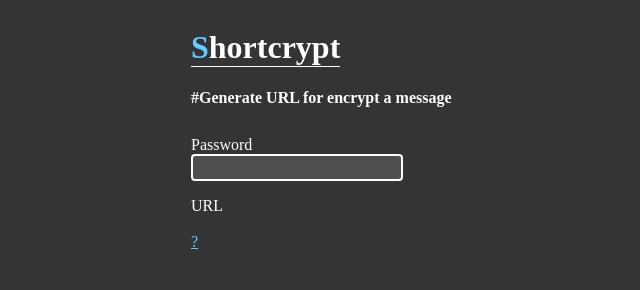
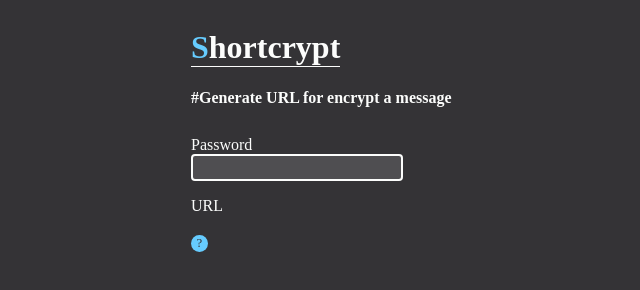
Before and after one commit to utubo/shortcrypt, a plain HTML site: page index.html in a window 1280 px wide. Shown: the full height of the page, 249-889 px from the left. Drawn offline with Linux system fonts and the light colour scheme.

Commit message:
fix link style

```diff
--- a/style.css
+++ b/style.css
@@ -99,3 +99,17 @@
   outline: none;
   padding: 8px 20px;
 }
+
+.to-github {
+  background: var(--blue);
+  border-radius: 50%;
+  color: var(--bg);
+  display: inline-block;
+  font-size: .8em;
+  height: 1em;
+  line-height: 1;
+  padding: 2px;
+  text-align: center;
+  text-decoration: none;
+  width: 1em;
+}
```
